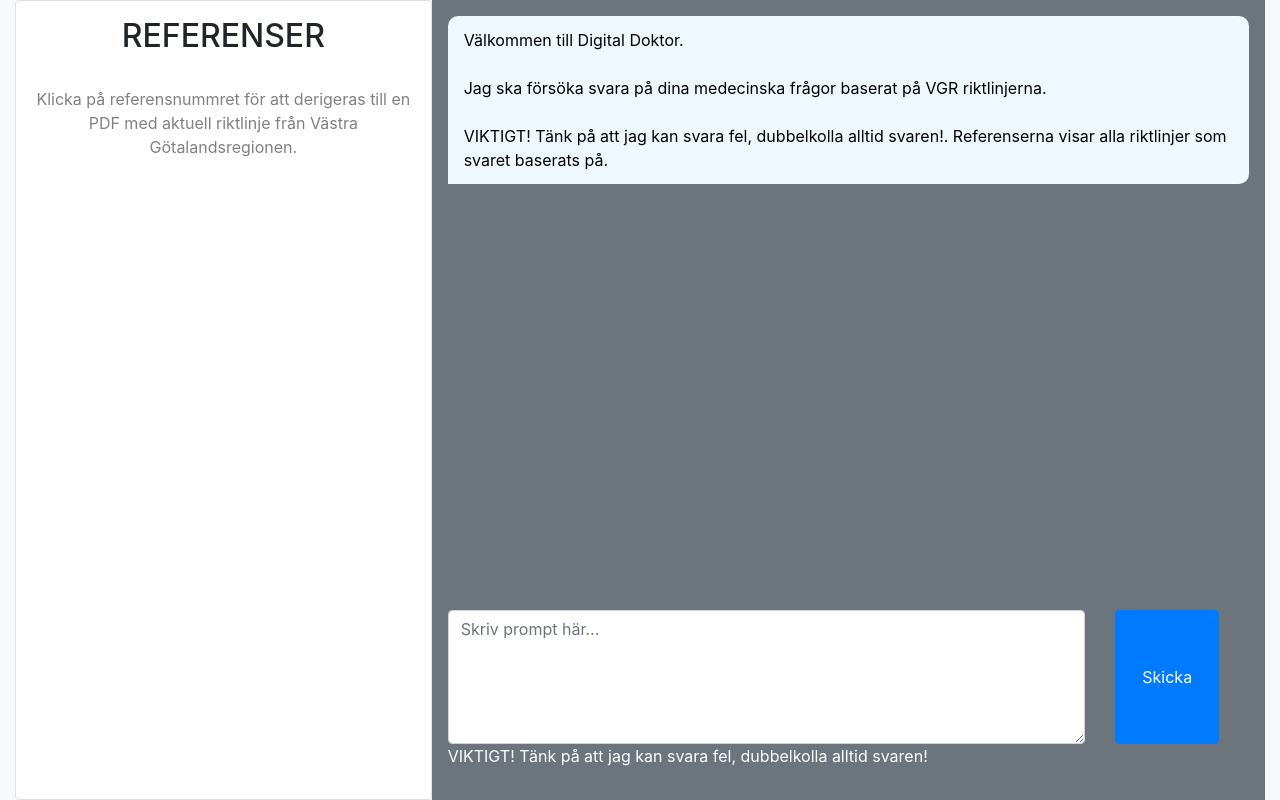
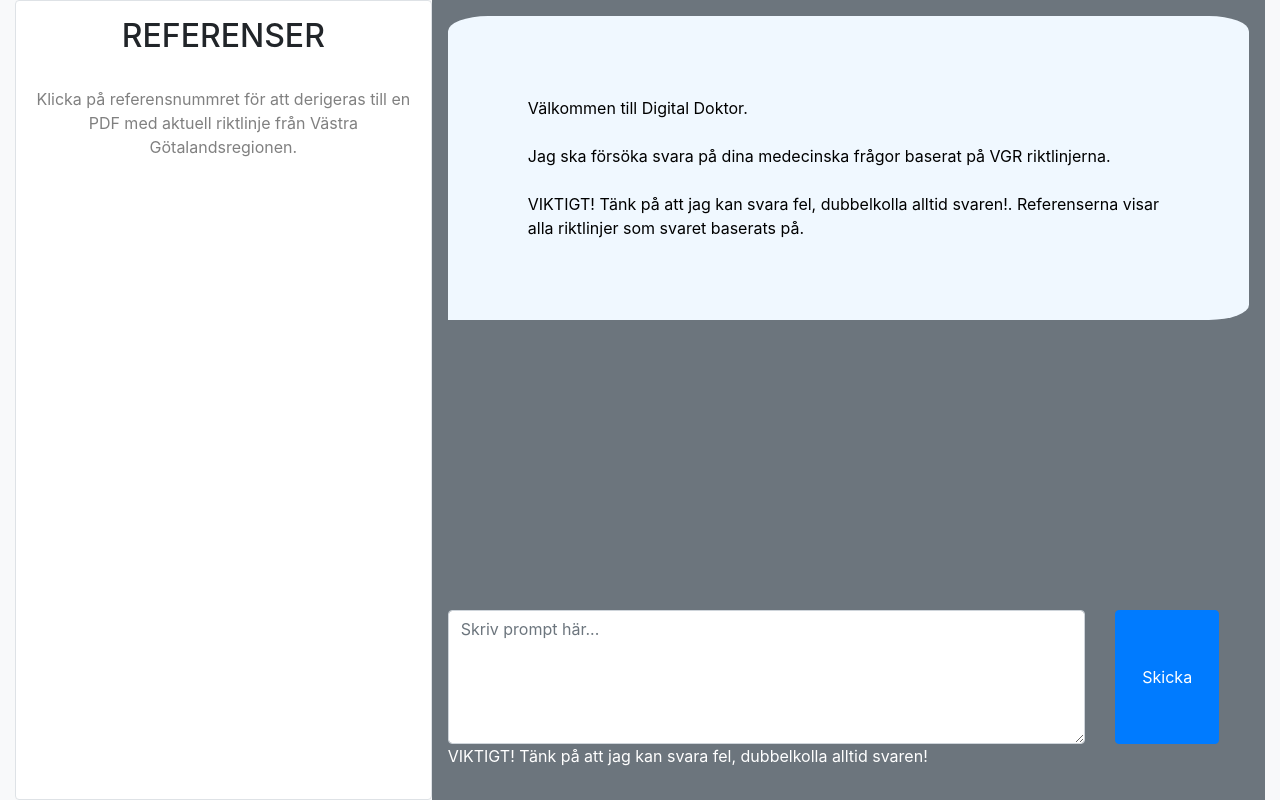
Before and after one commit to Adam030211/Digitaldoctor, a Django app: page /test in a window 1280 px wide. Shown: the part 56-856 px from the top of the page. Run offline with Django 5.2, Linux system fonts and the light colour scheme; parts of the project's set-up code (start-up, migrations or seed data) failed here and were passed over; some libraries are stand-ins or nearby versions.

Commit message:
[test][frontend]

```diff
--- a/myapp/static/css/home.css
+++ b/myapp/static/css/home.css
@@ -5,7 +5,7 @@
 }
 
 .col-8{
-    height: 900px; /*borde vara 100% men vet ej hur det ska uppnås på ett bra sätt*/
+    height: 100%
 
 }.row {
     height: 100%;
@@ -13,14 +13,14 @@
 }
 .chat .message p{
     background: lightskyblue;
-    padding: 12px 16px;
-    border-radius: 10px 10px 0 10px;
+    padding: 10% 10%;
+    border-radius: 5% 5% 0 5%;
     color: black;
 }
 
 .chat .incoming p{
     background-color: aliceblue;
-    border-radius: 10px 10px 10px 0;
+    border-radius: 5% 5% 5% 0;
 }
 .chat .outgoing {
     text-align: right;
```
